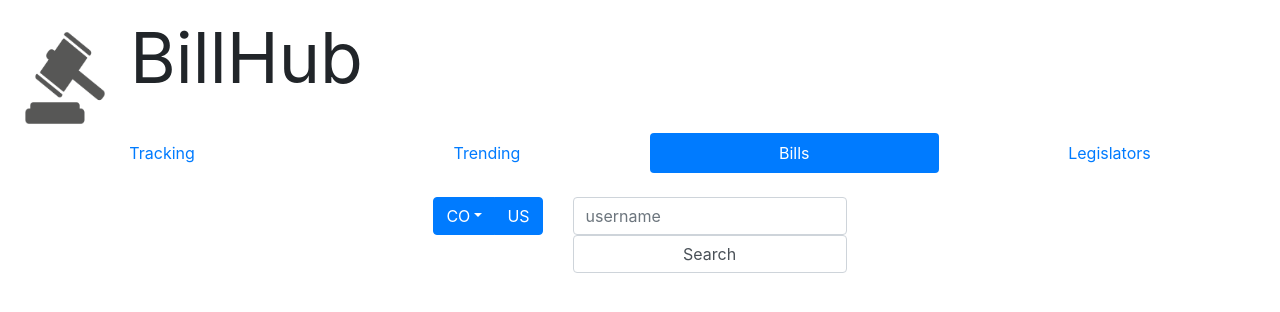
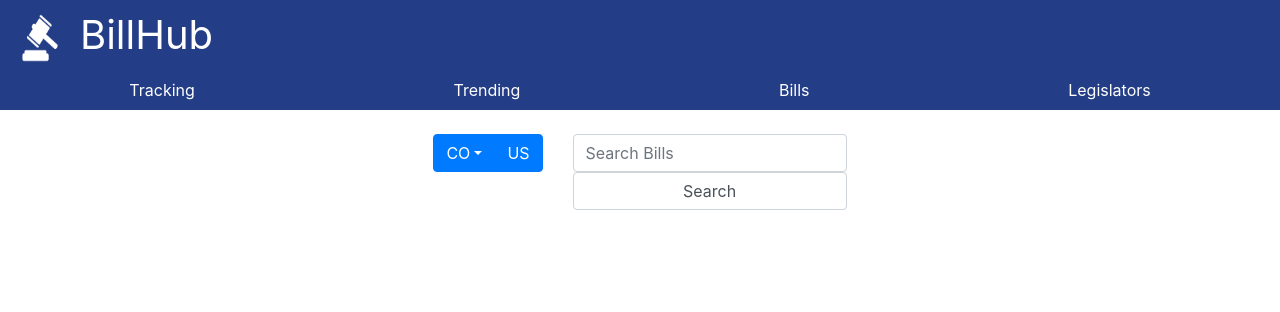
Before and after one commit to Dillonpyle/hackCUV, a React (Create React App) app in the folder hackcu-react/: page /bills in a window 1280 px wide. Shown: the top 312 px of the page. Built offline with nearby package versions, Linux system fonts and the light colour scheme; no server answers.

Commit message:
added css

```diff
--- a/hackcu-react/src/App.css
+++ b/hackcu-react/src/App.css
@@ -79,6 +79,52 @@ h4 {
   font-size:30px;
 }
 
+.dropdown-menu {
+  height: 300px;
+  overflow-y: scroll;
+}
+
+.badEntry {
+  color: red;
+  padding-top: 5px;
+  margin-bottom:-10px;
+}
+
+.headerBackground{
+  background: #233D86;
+
+}
+.appIcon {
+  width: 50px;
+  height: 50px;
+  margin-left:10px;
+  padding-left:10px;
+  vertical-align: -45%;
+}
+
+.brandName {
+  color: #fff;
+  font-size: 40px;
+  padding-top:30px;
+  padding-left:20px;
+}
+
+.navText{
+  color: #fff;
+}
+
+.navText:hover{
+  color: #fff;
+  border-bottom: 5px solid #fff;
+}
+
+.searchBar{
+  display: inline-block;
+}
+
+.bills{
+  padding: 3px;
+}
 
 @media only screen and (max-width: 1199px) {
   .starIcon {
@@ -119,28 +165,18 @@ h4 {
     font-weight: 700;
     font-size: 20px;
   }
-}
-
-.dropdown-menu {
-  height: 300px;
-  overflow-y: scroll;
-}
-
-.badEntry {
-  color: red;
-  padding-top: 5px;
-  margin-bottom:-10px;
-}
-
   .appIcon {
-  width: 100px;
-  height: 100px;
+    width: 45px;
+    height: 40px;
     margin-left:10px;
     padding-left:10px;
+    vertical-align: -45%;
   }
 
   .brandName {
-  font-size: 70px;
-  padding-top:30px;
-  padding-left:20px;
+    color: #fff;
+    font-size: 30px;
+    vertical-align: sub;
+    padding-left:10px;
   }
+}
--- a/hackcu-react/src/Navigation/NavItem.js
+++ b/hackcu-react/src/Navigation/NavItem.js
@@ -3,14 +3,14 @@ import { Link } from 'react-router-dom';
 
 const NavItem = (props) => {
 
-    let currPage = props.path.charAt(0).toUpperCase() + props.path.substring(1,props.path.length)
+    let currPage = props.path.charAt(0).toUpperCase() + props.path.substring(1, props.path.length)
     let itemClass = "nav-item nav-link";
-    if (window.location.pathname === "/" + props.path){
+    if (window.location.pathname === "/" + props.path) {
         itemClass += " active"
     }
 
     return (
-        <Link to={'/' + props.path} onClick={props.updateNav.bind(this,props.path)} className={itemClass}> {currPage} </Link>
+        <Link to={'/' + props.path} onClick={props.updateNav.bind(this, props.path)} className={itemClass + " navText"}> {currPage} </Link>
     )
 }
 
--- a/hackcu-react/src/Navigation/Navigation.js
+++ b/hackcu-react/src/Navigation/Navigation.js
@@ -3,22 +3,22 @@ import NavItem from './NavItem';
 
 const Nav = (props) => {
   return (
-    <header>
+    <header className="headerBackground">
       {/* BILLHUB HEADER */}
       <a className="navbar-brand">
-        <img className="appIcon" src={"/images/simpleGavel.png"}/>
+        <img className="appIcon" src={"/images/gavel.png"} />
         <span className="brandName">BillHub</span>
       </a>
 
-      <nav className="nav nav-pills nav-fill">
-          <NavItem updateNav={props.updateNav.bind(this)} path="tracking"/>
-          <NavItem updateNav={props.updateNav.bind(this)} path="trending"/>
-          <NavItem updateNav={props.updateNav.bind(this)} path="bills"/>
-          <NavItem updateNav={props.updateNav.bind(this)} path="legislators"/>
+      <nav className="nav nav-fill">
+        <NavItem updateNav={props.updateNav.bind(this)} path="tracking" />
+        <NavItem updateNav={props.updateNav.bind(this)} path="trending" />
+        <NavItem updateNav={props.updateNav.bind(this)} path="bills" />
+        <NavItem updateNav={props.updateNav.bind(this)} path="legislators" />
       </nav>
 
     </header>
-    )
+  )
 }
 
 export default Nav;
--- a/hackcu-react/src/Pages/BillContainer/BillList.js
+++ b/hackcu-react/src/Pages/BillContainer/BillList.js
@@ -3,17 +3,17 @@ import BillItem from '../BillContainer/BillItem'
 
 const BillList = (props) => {
     // MAP OVER DATA AND MAKE BILL ITEMS
-    const billList = props.bills.map((bill,i) => {
+    const billList = props.bills.map((bill, i) => {
         let isTracked = false;
         let imgSrc = "/images/unclicked.gif";
-        for (let i=0; i<props.trackedBills.length; i++){
+        for (let i = 0; i < props.trackedBills.length; i++) {
             if (props.trackedBills[i].bill_id == bill.bill_id) {
                 isTracked = true;
                 imgSrc = "/images/clicked.gif";
             }
         }
         return (
-            <li key={i}>
+            <li key={i} className='bills'>
                 <BillItem
                     imgSrc={imgSrc}
                     trackedStatus={isTracked}
@@ -27,9 +27,9 @@ const BillList = (props) => {
     })
 
     return (
-    <ul style={{"listStyleType":"none", "padding":"0"}}>
-        {billList}
-    </ul>
+        <ul style={{ "listStyleType": "none", "padding": "0" }}>
+            {billList}
+        </ul>
     )
 }
 
--- a/hackcu-react/src/SearchBar/SearchBar.js
+++ b/hackcu-react/src/SearchBar/SearchBar.js
@@ -70,17 +70,17 @@ const SearchBar = (props) => {
                         </DropdownMenu>
                     </ButtonDropdown>
 
-                    <Button color="primary" onClick={props.onRadioBtnClick.bind(this,3)} active={props.selected === 1}>US</Button>
+                    <Button color="primary" onClick={props.onRadioBtnClick.bind(this, 3)} active={props.selected === 1}>US</Button>
                 </ButtonGroup>
             </Col>
 
             {/* SEARCH BAR */}
-            <Col xs={{size: 'auto'}}>
-                <Form onSubmit={props.getBillsFromQuery.bind(this)}>
+            <Col xs={{ size: 'auto' }}>
+                <Form className='searchBar' onSubmit={props.getBillsFromQuery.bind(this)}>
                     <InputGroup>
-                        <Input placeholder="username" onChange={props.handleInput.bind(this)} />
+                        <Input placeholder="Search Bills" onChange={props.handleInput.bind(this)} />
                     </InputGroup>
-                    <Input type="Submit" value="Search"/>
+                    <Input type="Submit" value="Search" />
                 </Form>
             </Col>
         </Row>
```
Also changed, not shown: hackcu-react/public/images/gavel.png (added). Lines whose indentation alone changed are shown as unchanged.
